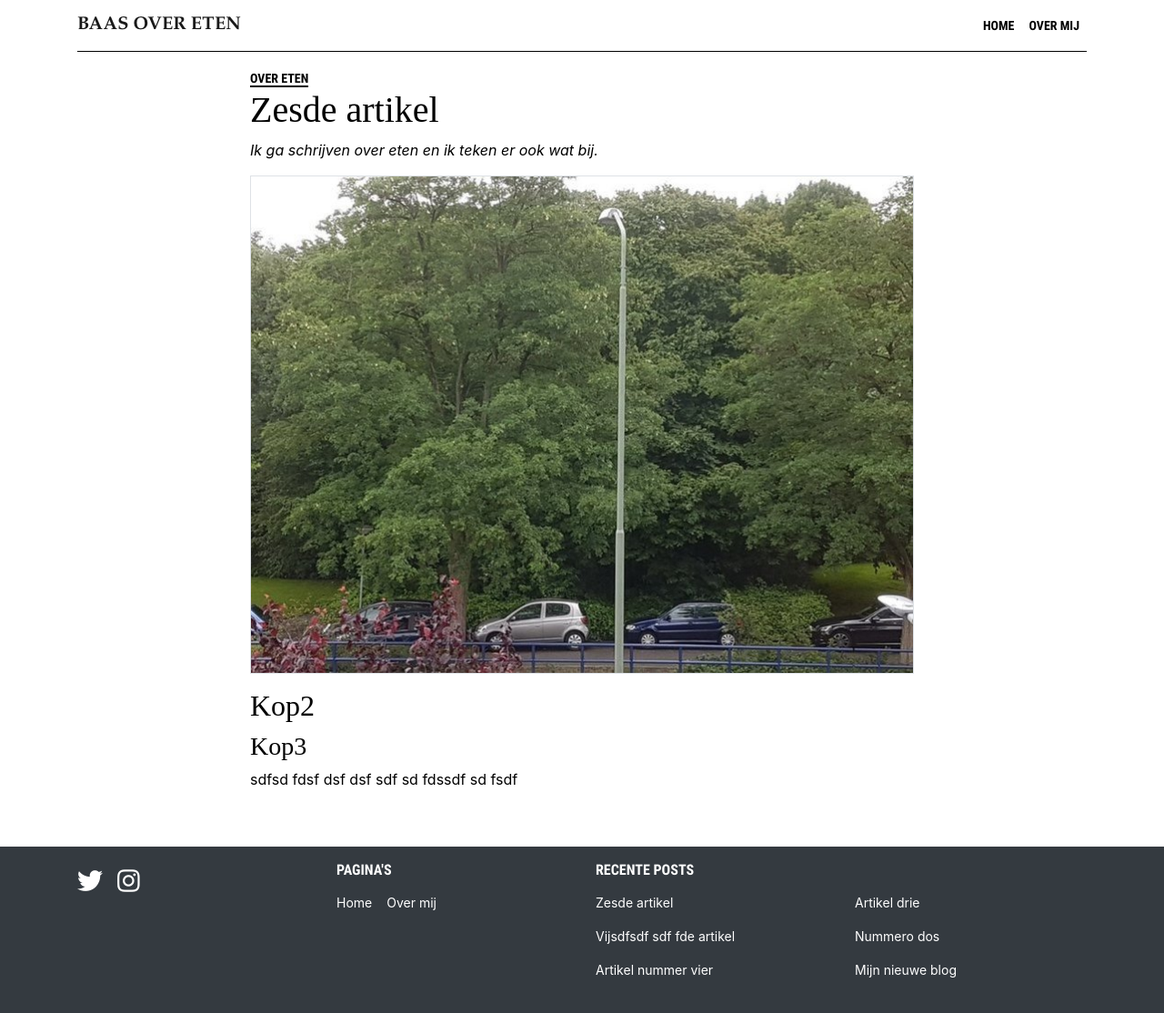
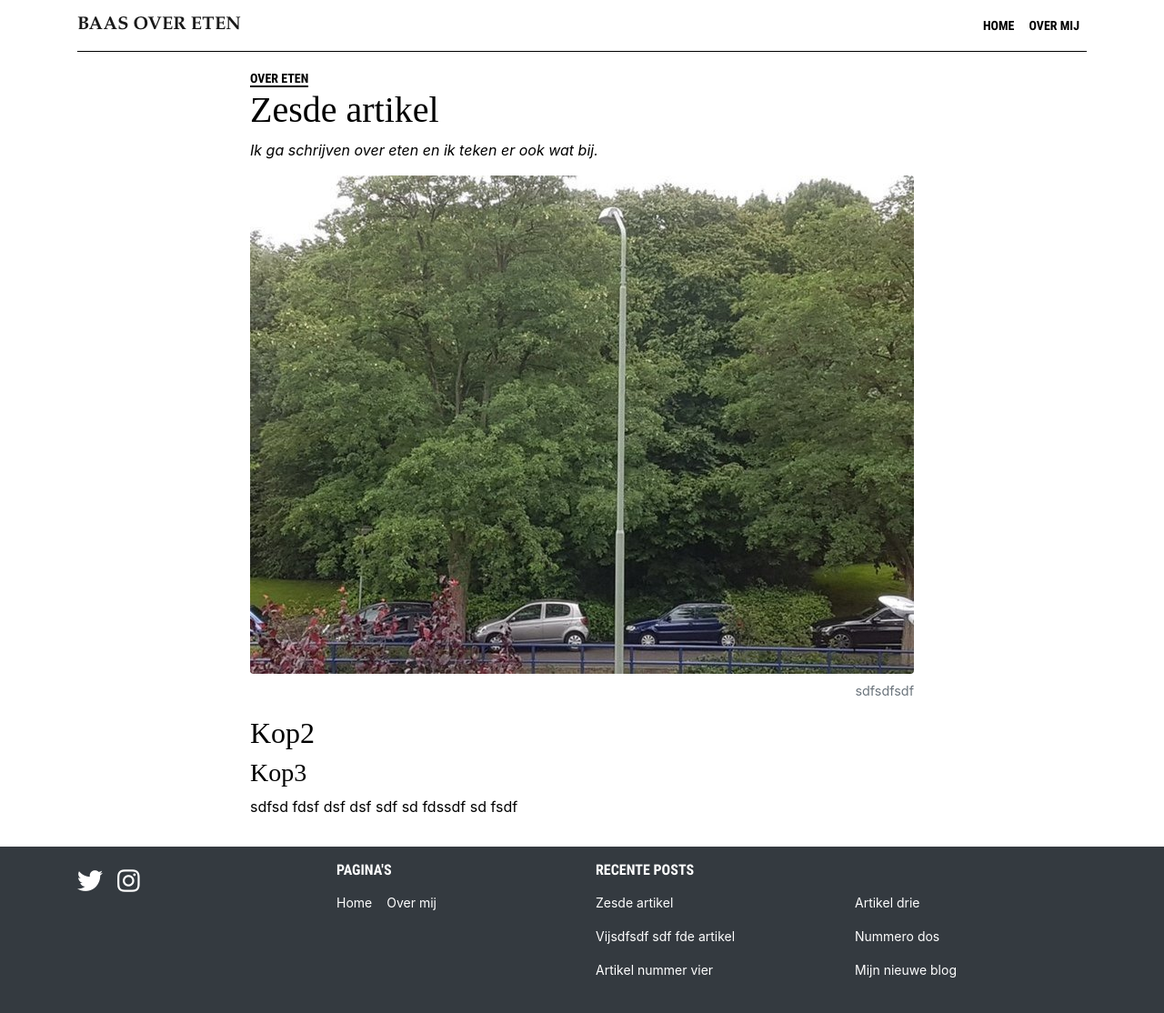
Before and after one commit to BaasLimited/baasovereten.github.io, a Jekyll site: the page built from _posts/2020-09-28-sixth-post.md, in a window 1280 px wide and 1131 px high. Shown: the top 1114 px of the window at 91% size. Built offline with Jekyll 4.4.1, drawn with Linux system fonts in a browser that asks for light colours; some web fonts are replaced.

Commit message:
Add option to add image caption

```diff
--- a/_includes/posts.html
+++ b/_includes/posts.html
@@ -3,7 +3,12 @@
     <h1>{{ page.title }}</h1>
     <p class="font-italic">{{ page.excerpt }}</p>
     {% if page.image != '' %}
-        <img src="{{ page.image }}" class="img-fluid mb-3 border" alt="Responsive image">
+    <figure class="figure">
+        <img src="{{ page.image }}" class="figure-img img-fluid rounded" alt="{{ page.caption }}">
+        {% if page.caption != '' %}
+            <figcaption class="figure-caption text-right">{{ page.caption }}</figcaption>
+        {% endif %}
+    </figure>
     {% endif %}
     {{ content}}
 </div>
--- a/_posts/2020-09-28-sixth-post.md
+++ b/_posts/2020-09-28-sixth-post.md
@@ -4,7 +4,9 @@ date:       2020-09-28 14:31:27 +0200
 tag:        "Over eten"
 category:   "over-eten"
 image:      /uploads/uitzicht.jpg
+caption:    "sdfsdfsdf"
 excerpt:    "Ik ga schrijven over eten en ik teken er ook wat bij."
+published:  true
 ---
 
 ## Kop2
--- a/index.html
+++ b/index.html
@@ -6,7 +6,7 @@ permalink: /
     <div class="col-md-6 mb-3">
         {% if site.posts.first.image!='' %}
         <a href="{{ site.posts.first.url }}">
-            <img src="{{ site.posts.first.image }}" class="img-fluid" alt="Responsive image">
+            <img src="{{ site.posts.first.image }}" class="img-fluid" alt="{{ site.posts.first.caption }}">
         </a>
         {% endif %}
     </div>
@@ -28,7 +28,7 @@ permalink: /
             <div class="col-md-12 col-4">
                 {% if post.image!='' %}
                 <a href="{{ post.url }}">
-                    <img src="{{ post.image }}" class="img-fluid" alt="Responsive image">
+                    <img src="{{ post.image }}" class="img-fluid" alt="{{ post.caption }}">
                 </a>
                 {% endif %}
             </div>
```
